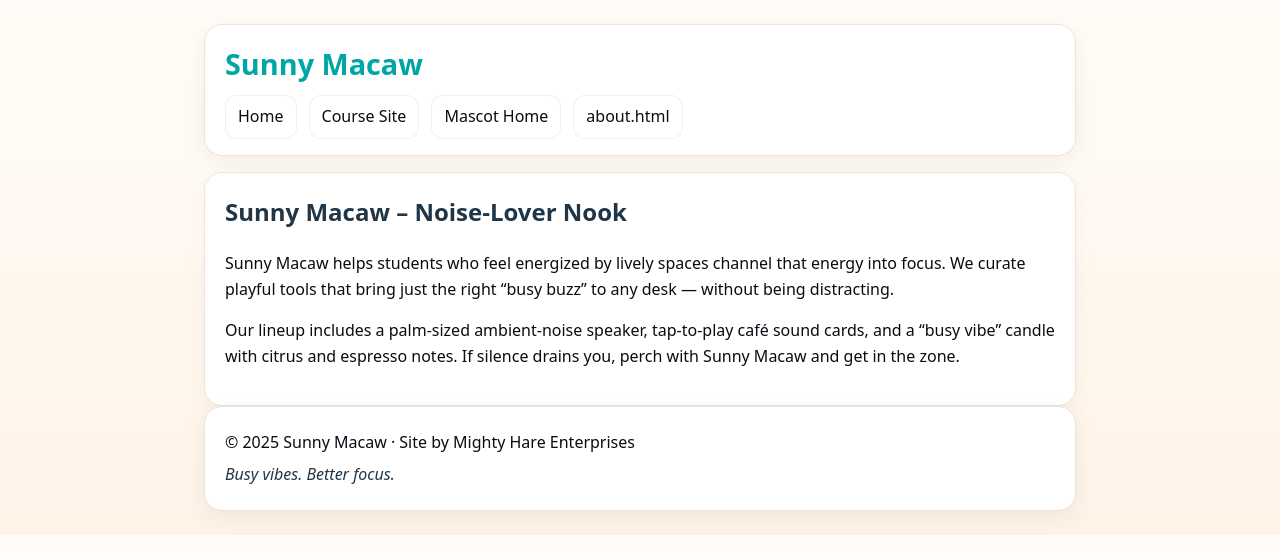
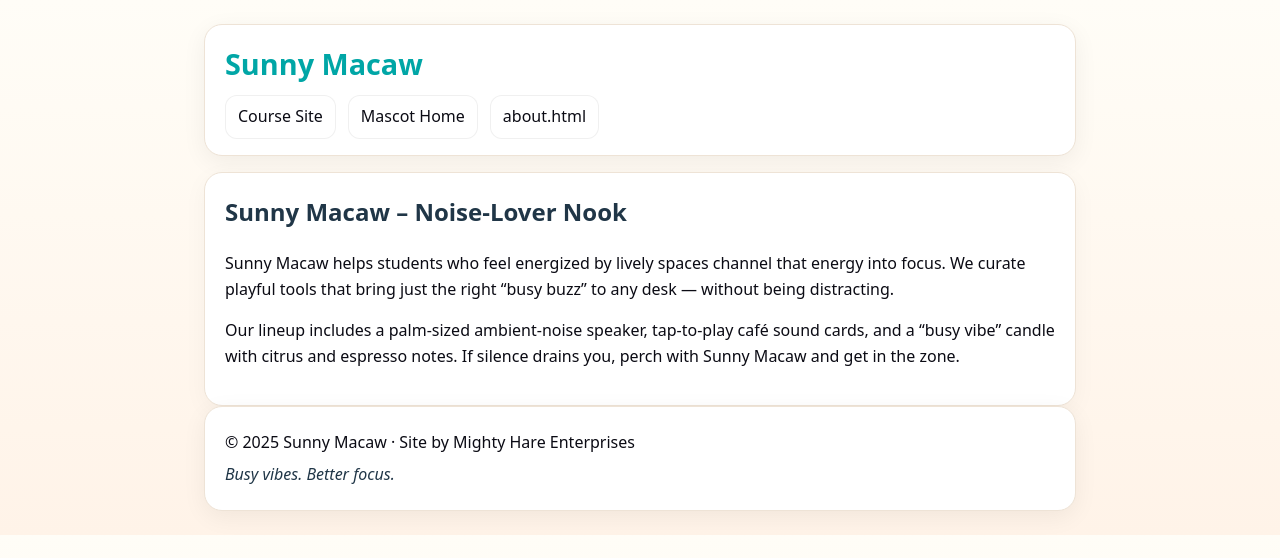
Before and after one commit to Sogol2/smaghzia.github.io, a plain HTML site: page mascot/about.html in a window 1280 px wide. Drawn offline with Linux system fonts and the light colour scheme.

Commit message:
removing

```diff
--- a/mascot/about.html
+++ b/mascot/about.html
@@ -11,7 +11,6 @@
     <header>
       <h1>Sunny Macaw</h1>
       <nav>
-        <a href="https://webpages.charlotte.edu/smaghzia/index.html">Home</a>
         <a href="https://webpages.charlotte.edu/smaghzia/itis3135/index.html">Course Site</a>
         <a href="index.html">Mascot Home</a>
         <a href="about.html">about.html</a>
```
Also changed, not shown: mascot/index.html (+0 -1 lines).
